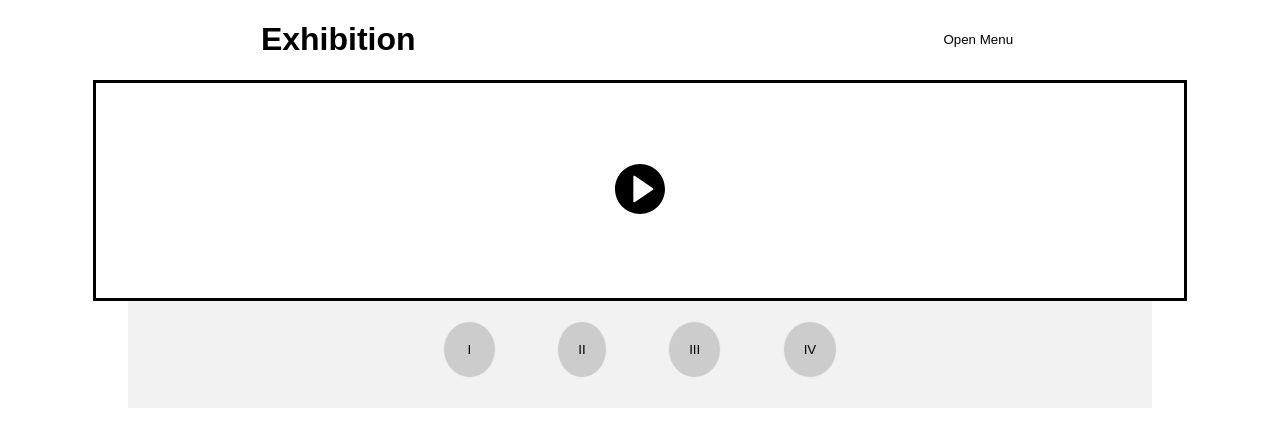
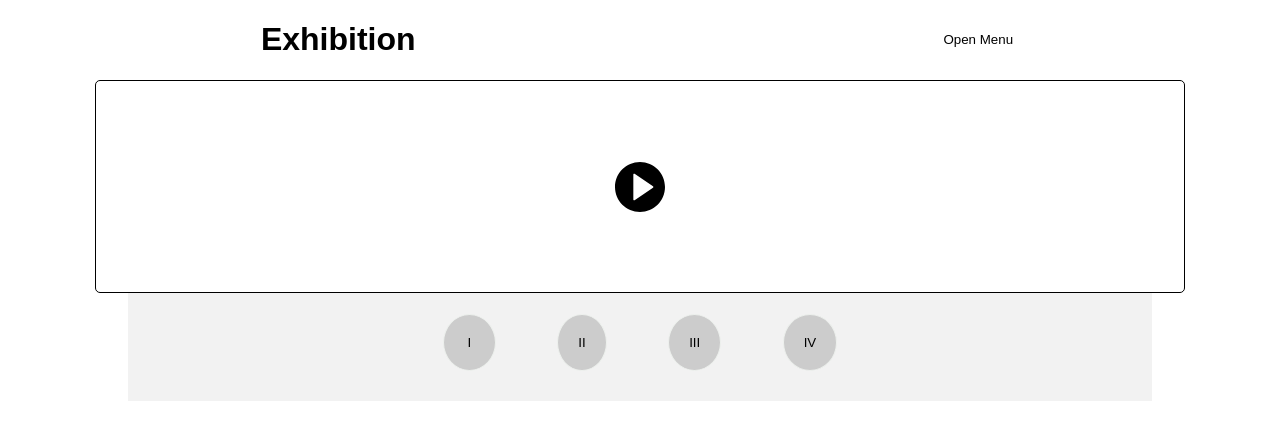
Before and after one commit to IT2810/it2810-webutvikling-h18-prosjekt-2-gruppe--33, a React (Create React App) app: page / in a window 1280 px wide. Shown: the top 446 px of the page. Built offline with nearby package versions, Linux system fonts and the light colour scheme; no server answers.

Commit message:
Style ExhibitionItem + fix text fetch

```diff
--- a/src/assets/json/haiku.json
+++ b/src/assets/json/haiku.json
@@ -1,5 +1,4 @@
 {
-
 	"0": "An old silent pond...\nA frog jumps into the pond,\nsplash! Silence again.",
 	"1": "In the twilight rain\nthese brilliant-hued hibiscus —\nA lovely sunset.,",
 	"2": "Creating Haiku\nIs harder than it appears\nThis may take a while.",
--- a/src/assets/json/love_poems.json
+++ b/src/assets/json/love_poems.json
@@ -3,6 +3,6 @@
 	"0": "First impressions can be strong\nAbout those we see around.\nYet how often are they wrong?\nThat is the truth I've found.",
 	"1": "The tree that never had to fight\nFor sun and sky and air and light\nBut stood out in the open plain\nAnd always got its share of rain",
 	"2": "The past is the past for a reason.\nThat is where it is supposed to stay,\nBut some cannot let it go.\nIn their heads it eats away",
-	"3": "If you foolishly spend your money,\nyou can always earn some more.\nIf you happen to melt your sundae,\nthere's plenty more at the store.\nBut when you're old and look to the past,\nwondering how it went so fast.\nYou realize all things you waste,\nthat of time, you can never replace."
+	"3": "If you foolishly spend your money,\nyou can always earn some more.\nIf you happen to melt your sundae,\nthere's plenty more at the store."
 
 }
--- a/src/components/App.js
+++ b/src/components/App.js
@@ -20,7 +20,6 @@ class App extends Component {
 
 
   handleMenu = () => {
-    console.log("menu handled");
     this.setState(() =>({
       showMenu: this.state.showMenu ? false : true
     }))
@@ -28,13 +27,11 @@ class App extends Component {
 
   setTextPath = (poemName) => {
     let textPath = 'http://0.0.0.0:8000/json/' + poemName + '.json';
-    console.log(textPath);
     this.setState({textPath});
 
   }
 
   setMusicPaths = (musicArray) => {
-    console.log(musicArray);
     this.setState({musicPaths: musicArray});
   }
 
@@ -44,7 +41,6 @@ class App extends Component {
       let path = "http://0.0.0.0:8000/svg/" + folder + "/" + imgName + i + ".svg";
       imagePaths.push(path);
     }
-    console.log(imagePaths);
     this.setState({imagePaths});
 
   }
--- a/src/components/Exhibition.js
+++ b/src/components/Exhibition.js
@@ -5,8 +5,6 @@ import ExhibitionItem from './ExhibitionItem';
 
 
 export default class Exhibition extends React.Component {
-
-
 
     constructor(props){
         super(props);
@@ -53,11 +51,19 @@ export default class Exhibition extends React.Component {
         }
 
         if(prevProps.textPath !== this.props.textPath){
-            let text = this.props.textPath;
+            let text = initialState;
             this.setState({text});
         }
 
-        if(prevState.images[this.state.activeTab] ==''){
+        if(prevState.text[this.state.activeTab] === '') {
+          console.log("Fetching text");
+          fetch(this.props.textPath).then(function(response){
+              return response.json();
+            }).then(myText => this.setState({ text: myText}));
+        }
+
+        if(prevState.images[this.state.activeTab] === ''){
+                console.log("Fetching image")
                 fetch(this.props.imagePaths[this.state.activeTab])
                 .then(response => response.text())
                 .then(svg => {
--- a/src/components/Menu.js
+++ b/src/components/Menu.js
@@ -34,21 +34,18 @@ export default class Menu extends React.Component {
         if(eventName === 'ARCHITECTURE'){
             const folder = 'architecture';
             const imgName = 'architecture';
-           // this.props.handleSvgFetch(folder,imgName);
            this.props.setImagePaths(folder,imgName);
         }
 
         if(eventName === 'FLOWERS'){
             const folder = 'flowers';
             const imgName = 'flower';
-            //this.props.handleSvgFetch(folder,imgName);
             this.props.setImagePaths(folder,imgName);
         }
 
         if(eventName === 'PET'){
             const folder = 'pets';
             const imgName = 'pet';
-            //this.props.handleSvgFetch(folder,imgName);
             this.props.setImagePaths(folder,imgName);
         }
     }
--- a/src/styles/components/ExhibitionItem.css
+++ b/src/styles/components/ExhibitionItem.css
@@ -3,6 +3,8 @@
 	flex-direction: column;
 	margin: auto;
 	border-style: solid;
+	border-width: 1px;
+	border-radius: 5px;
 	width: 85%;
 	height: 80%;
 
```
Also changed, not shown: src/assets/json/life_poems.json (deleted), src/components/NavBar.js (line endings or trailing spaces).
